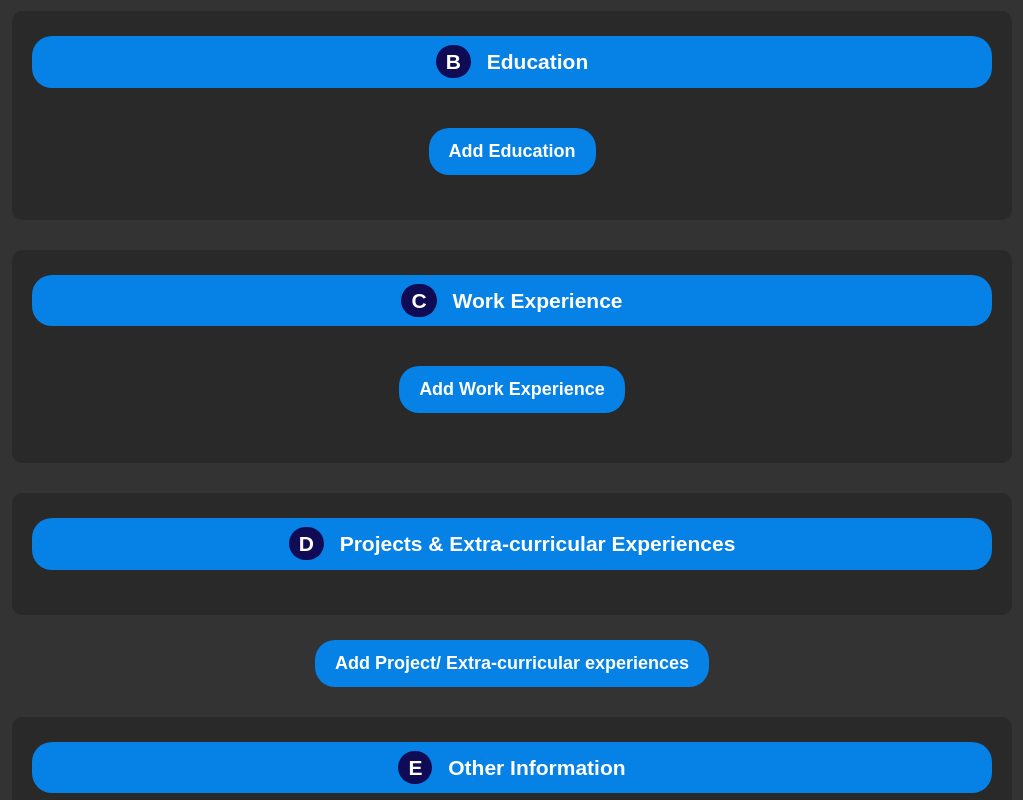
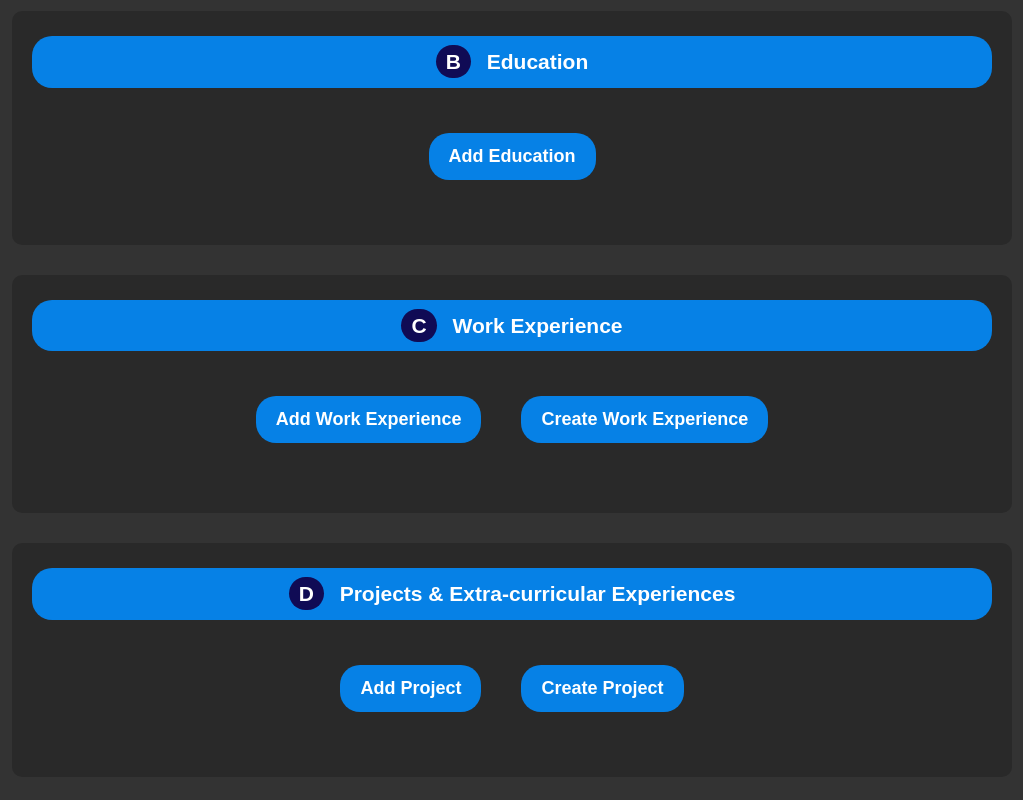
Before and after one commit to prathamthe1st/cv-generator, a React (Create React App) app in the folder React/hello-world/: page / in a window 1280 px wide. Shown: the part 920-1720 px from the top of the page, without its empty margins (128-1151 px from the left). Built offline with nearby package versions, Linux system fonts and the light colour scheme.

Commit message:
Added Create Work EXP and Create Project UI

```diff
--- a/React/hello-world/src/components/Education.jsx
+++ b/React/hello-world/src/components/Education.jsx
@@ -75,7 +75,7 @@ const Education = ({ formData, handleEducationChange, handleAddEducation, handle
 
                         />
 
-                        <button className='add-buttons' onClick={() => handleRemoveEducation(index)}>Delete</button>
+                        <button className='remove-buttons' onClick={() => handleRemoveEducation(index)}>Remove Education</button>
                     </div>
                 ))}
                 <div className="add-education">
--- a/React/hello-world/src/components/MainForm.jsx
+++ b/React/hello-world/src/components/MainForm.jsx
@@ -23,10 +23,13 @@ const MainForm = ({ setResult }) => {
     const [educations, setEducations] = useState([])
     const [workExperiences, setWorkExperiences] = useState([])
     const [projects, setProjects] = useState([])
+    const [createExp, setCreateExp] = useState([])
+    const [createProject, setCreateProject] = useState([])
     const [otherInfo, setOtherInfo] = useState({
         skills: '',
         languages: '',
     })
+
 
     const [isFormValid, setIsFormValid] = useState(true);
 
@@ -64,12 +67,13 @@ const MainForm = ({ setResult }) => {
             gpa: '',
             relevantCourses: '',
         }]);
-
     const handleRemoveEducation = (index) => {
         setEducations((prevEducations) =>
             prevEducations.filter((_, i) => i !== index)
         );
     };
+
+
 
     const handleWorkExperienceChange = (index, event) => {
         const { name, value } = event.target;
@@ -129,6 +133,55 @@ const MainForm = ({ setResult }) => {
             prevProjects.filter((_, i) => i !== index)
         );
     };
+
+    const handleCreateExpChange = (index, event) => {
+        const { name, value } = event.target;
+        const updatedCreateExp = [...createExp];
+        updatedCreateExp[index][name] = value;
+        setCreateExp(updatedCreateExp);
+    }
+
+    const handleCreateProjectChange = (index, event) => {
+        const { name, value } = event.target;
+        const updatedCreateProject = [...createProject];
+        updatedCreateProject[index][name] = value;
+        setCreateProject(updatedCreateProject);
+    }
+
+    const handleAddCreateExp = () => {
+        setCreateExp([...createExp, {
+            id: createExp.length + 1,
+            userPrompt: '',
+        }]);
+        console.log(createExp)
+    }
+
+
+    const handleRemoveCreateExp = (index) => {
+        setCreateExp((prevEducations) =>
+            prevEducations.filter((_, i) => i !== index)
+        );
+        console.log(createExp)
+    };
+
+
+    const handleAddCreateProject = () => {
+        setCreateProject((prevProjects) => [
+            ...prevProjects,
+            {
+                id: prevProjects.length + 1,
+                userPrompt: '',
+            },
+        ]);
+        console.log(createProject)
+    }
+
+    const handleRemoveCreateProject = (index) => {
+        setCreateProject((prevProjects) =>
+            prevProjects.filter((_, i) => i !== index)
+        );
+    }
+
     const handleSubmit = (e) => {
         e.preventDefault();
         if (
@@ -151,6 +204,8 @@ const MainForm = ({ setResult }) => {
             projects,
             workExperiences,
             otherInfo,
+            createExp,
+            createProject
         };
         axios
             .post("http://localhost:4000/cv", data, {})
@@ -182,16 +237,24 @@ const MainForm = ({ setResult }) => {
                     handleEducationChange={handleEducationChange}
                 />
                 <WorkExp
-                    formData={{ workExperiences }}
+                    formData1={{ workExperiences }}
+                    formData2={{ createExp }}
                     handleWorkExperienceChange={handleWorkExperienceChange}
                     handleAddWorkExperience={handleAddWorkExperience}
                     handleRemoveWorkExperience={handleRemoveWorkExperience}
+                    handleAddCreateExp={handleAddCreateExp}
+                    handleRemoveCreateExp={handleRemoveCreateExp}
+                    handleCreateExpChange={handleCreateExpChange}
                 />
                 <Projects
-                    formData={{ projects }}
+                    formData1={{ projects }}
+                    formData2={{ createProject }}
                     handleProjectChange={handleProjectChange}
                     handleAddProject={handleAddProject}
                     handleRemoveProject={handleRemoveProject}
+                    handleCreateProjectChange={handleCreateProjectChange}
+                    handleAddCreateProject={handleAddCreateProject}
+                    handleRemoveCreateProject={handleRemoveCreateProject}
                 />
                 <OtherInfo formData={otherInfo} handleInputChange={handleInfoChange} />
                 <div className="submit-container">
--- a/React/hello-world/src/components/Projects.jsx
+++ b/React/hello-world/src/components/Projects.jsx
@@ -1,14 +1,15 @@
 import React from 'react';
 import '../form.css';
 
-const Projects = ({ formData, handleProjectChange, handleAddProject, handleRemoveProject }) => {
+const Projects = ({ formData1, formData2, handleProjectChange, handleAddProject, handleRemoveProject, handleAddCreateProject, handleRemoveCreateProject, handleCreateProjectChange }) => {
+    console.log(formData2)
     return (
         <>
             <div className="projects">
                 <h2 className="group-heading">
                     <span className="label">D</span> Projects & Extra-curricular Experiences
                 </h2>
-                {formData.projects.map((project, index) => (
+                {formData1.projects.map((project, index) => (
                     <>
                         <div key={index}>
                             {index > 0 && <div className="project-space" />}
@@ -62,11 +63,29 @@ const Projects = ({ formData, handleProjectChange, handleAddProject, handleRemov
                         <button className='add-buttons' onClick={() => handleRemoveProject(index)}>Delete</button>
                     </>
                 ))}
-            </div>
-            <div className="add-project">
-                <button type='button' className='add-buttons' onClick={handleAddProject}>
-                    Add Project/ Extra-curricular experiences
-                </button>
+                {
+                    formData2.createProject.map((project1, index) => (
+                        <>
+                            <label>{`Your Prompt ${index+1}:`}</label>
+                            <textarea
+                                name="userPrompt"
+                                value={project1.userPrompt || ''}
+                                onChange={(event) => handleCreateProjectChange(index, event)}
+                            ></textarea>
+                            <button className='remove-buttons' onClick={() => handleRemoveCreateProject(index)}>Delete Created Project</button>
+                        </>
+                    ))
+                }
+
+
+                <div className="add-project">
+                    <button type='button' className='add-buttons' onClick={handleAddProject}>
+                        Add Project
+                    </button>
+                    <button type='button' className='add-buttons' onClick={handleAddCreateProject}>
+                        Create Project
+                    </button>
+                </div>
             </div>
         </>
     );
--- a/React/hello-world/src/components/WorkExp.jsx
+++ b/React/hello-world/src/components/WorkExp.jsx
@@ -2,10 +2,14 @@ import React from 'react';
 import '../form.css';
 
 const WorkExp = ({
-    formData,
+    formData1,
+    formData2,
     handleAddWorkExperience,
     handleWorkExperienceChange,
     handleRemoveWorkExperience,
+    handleAddCreateExp,
+    handleRemoveCreateExp,
+    handleCreateExpChange,
 }) => {
 
     return (
@@ -14,7 +18,7 @@ const WorkExp = ({
                 <h2 className="group-heading">
                     <span className="label">C</span> Work Experience
                 </h2>
-                {formData.workExperiences.map((experience, index) => (
+                {formData1.workExperiences.map((experience, index) => (
                     <div key={experience.id}>
                         {index > 0 && <div className="work-experience-space" />}
                         <h3 className="work-experience-heading">Work Experience {index + 1}</h3>
@@ -73,13 +77,29 @@ const WorkExp = ({
                             onChange={(event) => handleWorkExperienceChange(index, event)}
                         ></textarea>
 
-                        <button className='add-buttons' type='button' onClick={() => handleRemoveWorkExperience(index)}>Delete</button>
+                        <button className='remove-buttons' type='button' onClick={() => handleRemoveWorkExperience(index)}>Remove Experience</button>
                     </div>
                 ))}
+                {
+                    formData2.createExp.map((exp1, index) => (
+                        <div key={index}>
+                            <label>{`Your Prompt ${index+1}:`}</label>
+                            <textarea
+                                name="userPrompt"
+                                value={exp1.userPrompt || ''}
+                                onChange={(event) => handleCreateExpChange(index, event)}
+                            ></textarea>
+                            <button className='remove-buttons' onClick={() => handleRemoveCreateExp(index)}>Remove Created Experience</button>
+                        </div>
+                    ))
+                }
 
                 <div className="add-work-experience">
                     <button type='button' className='add-buttons' onClick={handleAddWorkExperience}>
                         Add Work Experience
+                    </button>
+                    <button className='add-buttons' type='button' onClick={handleAddCreateExp}>
+                        Create Work Experience
                     </button>
                 </div>
             </div>
--- a/React/hello-world/src/form.css
+++ b/React/hello-world/src/form.css
@@ -211,6 +211,11 @@ button:hover {
 
 .add-buttons {
   background-color: #0681e6; /* Set the background color for the headings */
+  margin: 20px;
+}
+.remove-buttons {
+  background-color: #FF0000; /* Set the background color for the headings */
+  margin: 20px;
 }
 
 .pre-filled-text-container {
```
Also changed, not shown: 1 other file (tests, documents, lock files or other folders).
